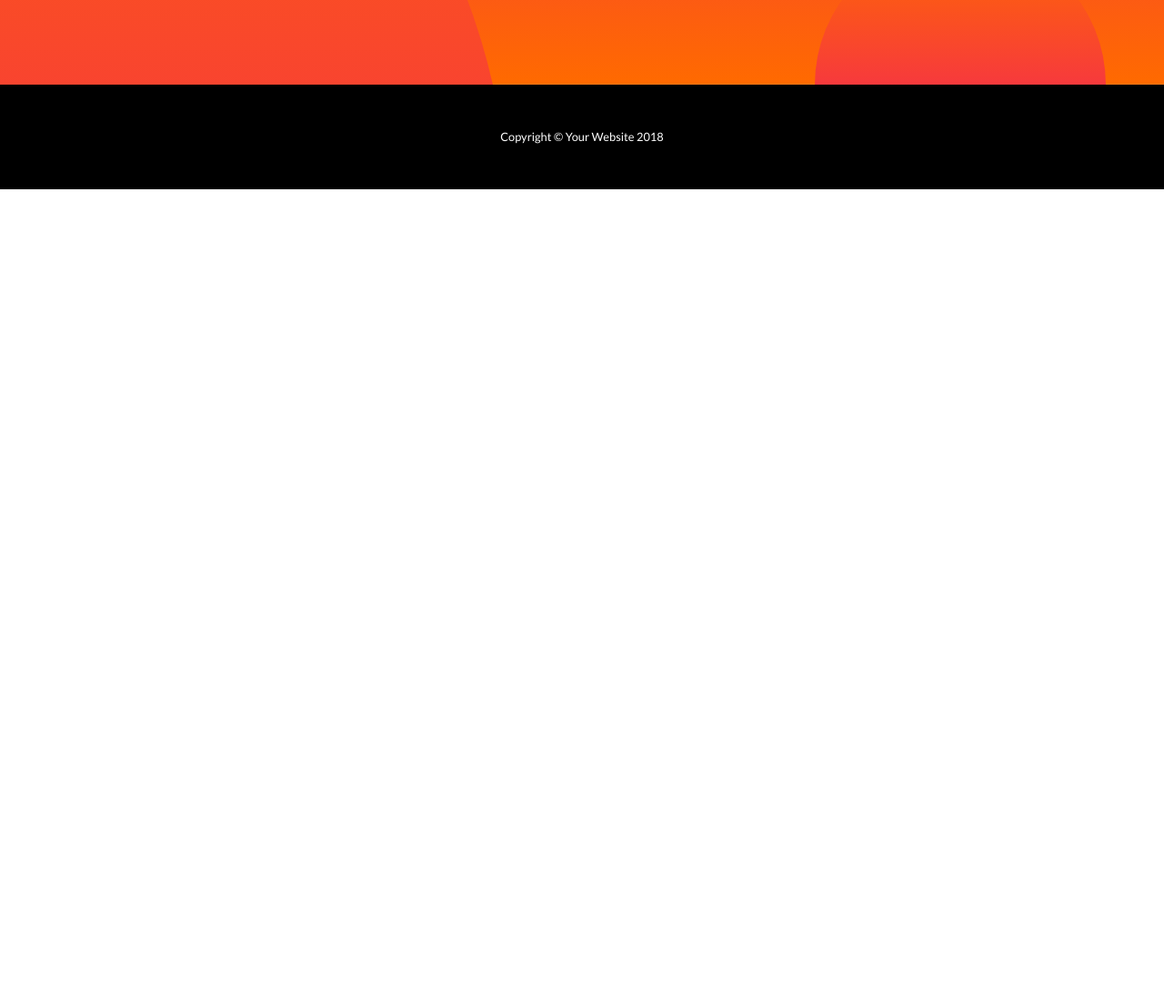
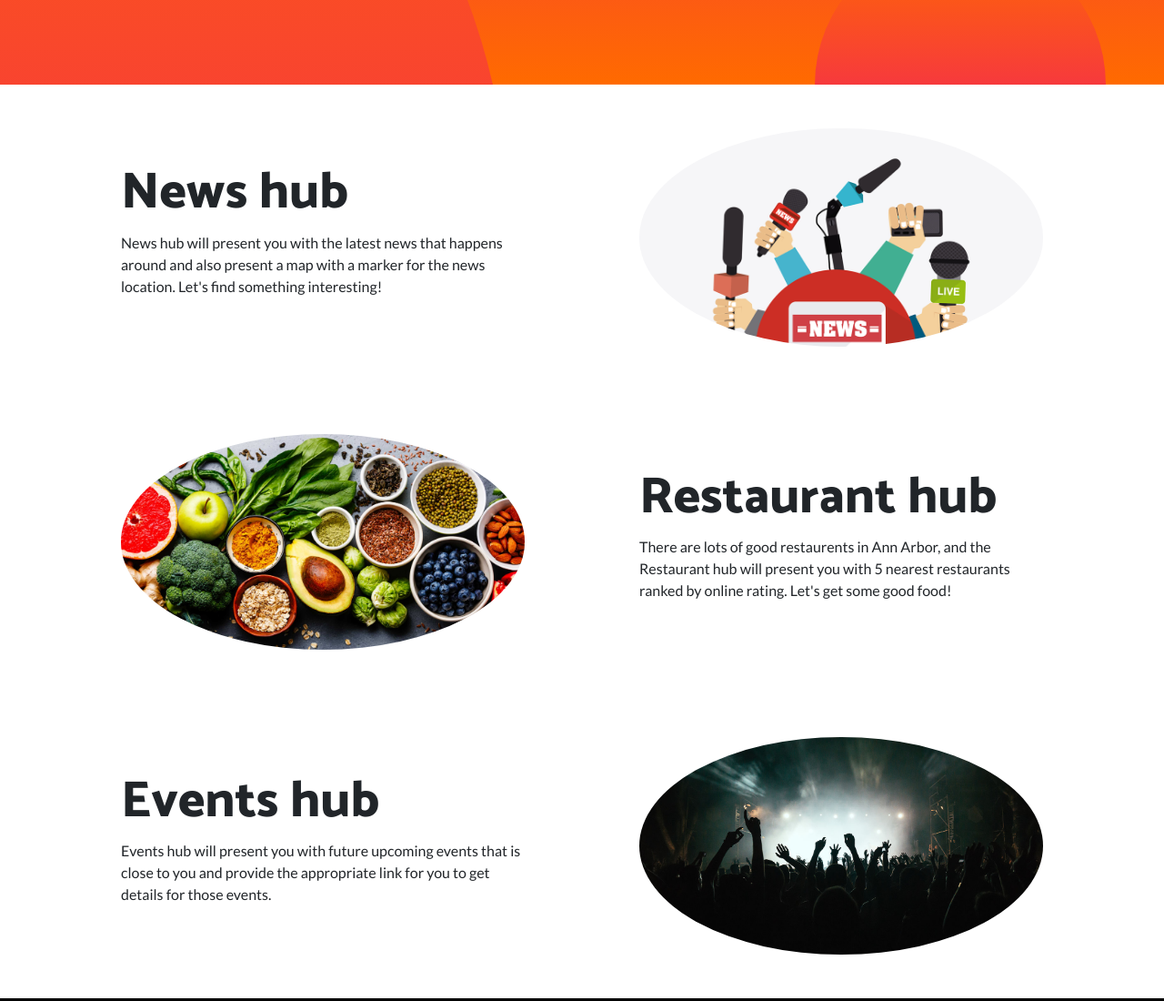
Before and after one commit to NaichuanZhang/AnnArborHub, a website: page index.html in a window 1280 px wide. Shown: the part 517-1617 px from the top of the page at 91% size. Before the commit the page ends 800 px from the top, so only its background shows below. Drawn offline with nearby package versions, Linux system fonts and the light colour scheme.

Commit message:
udpate default images

```diff
--- a/index.html
+++ b/index.html
@@ -60,12 +60,12 @@
       <div class="bg-circle-4 bg-circle"></div>
     </header>
 
-    <!-- <section>
+    <section>
       <div class="container">
         <div class="row align-items-center">
           <div class="col-lg-6 order-lg-2">
             <div class="p-5">
-              <img class="img-fluid rounded-circle" src="img/01.jpg" alt="">
+              <img class="img-fluid rounded-circle" src="img/news.jpg" alt="">
             </div>
           </div>
           <div class="col-lg-6 order-lg-1">
@@ -83,7 +83,7 @@
         <div class="row align-items-center">
           <div class="col-lg-6">
             <div class="p-5">
-              <img class="img-fluid rounded-circle" src="img/02.jpg" alt="">
+              <img class="img-fluid rounded-circle" src="img/food.jpg" alt="">
             </div>
           </div>
           <div class="col-lg-6">
@@ -101,7 +101,7 @@
         <div class="row align-items-center">
           <div class="col-lg-6 order-lg-2">
             <div class="p-5">
-              <img class="img-fluid rounded-circle" src="img/03.jpg" alt="">
+              <img class="img-fluid rounded-circle" src="img/event.jpg" alt="">
             </div>
           </div>
           <div class="col-lg-6 order-lg-1">
@@ -112,7 +112,7 @@
           </div>
         </div>
       </div>
-    </section> -->
+    </section>
 
     <!-- Footer -->
     <footer class="py-5 bg-black">
```
Also changed, not shown: img/event.jpg (added), img/food.jpg (added), img/news.jpg (added).
